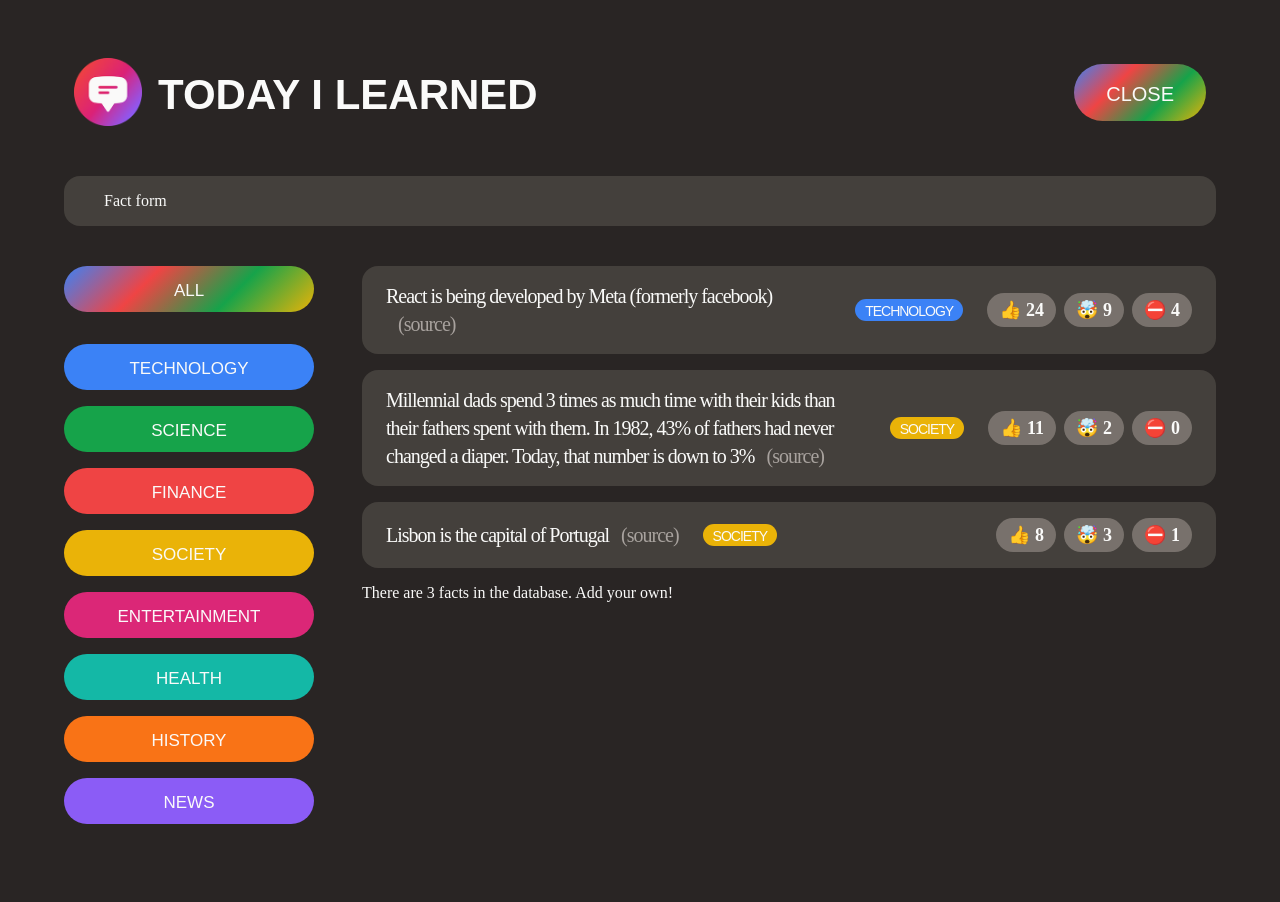
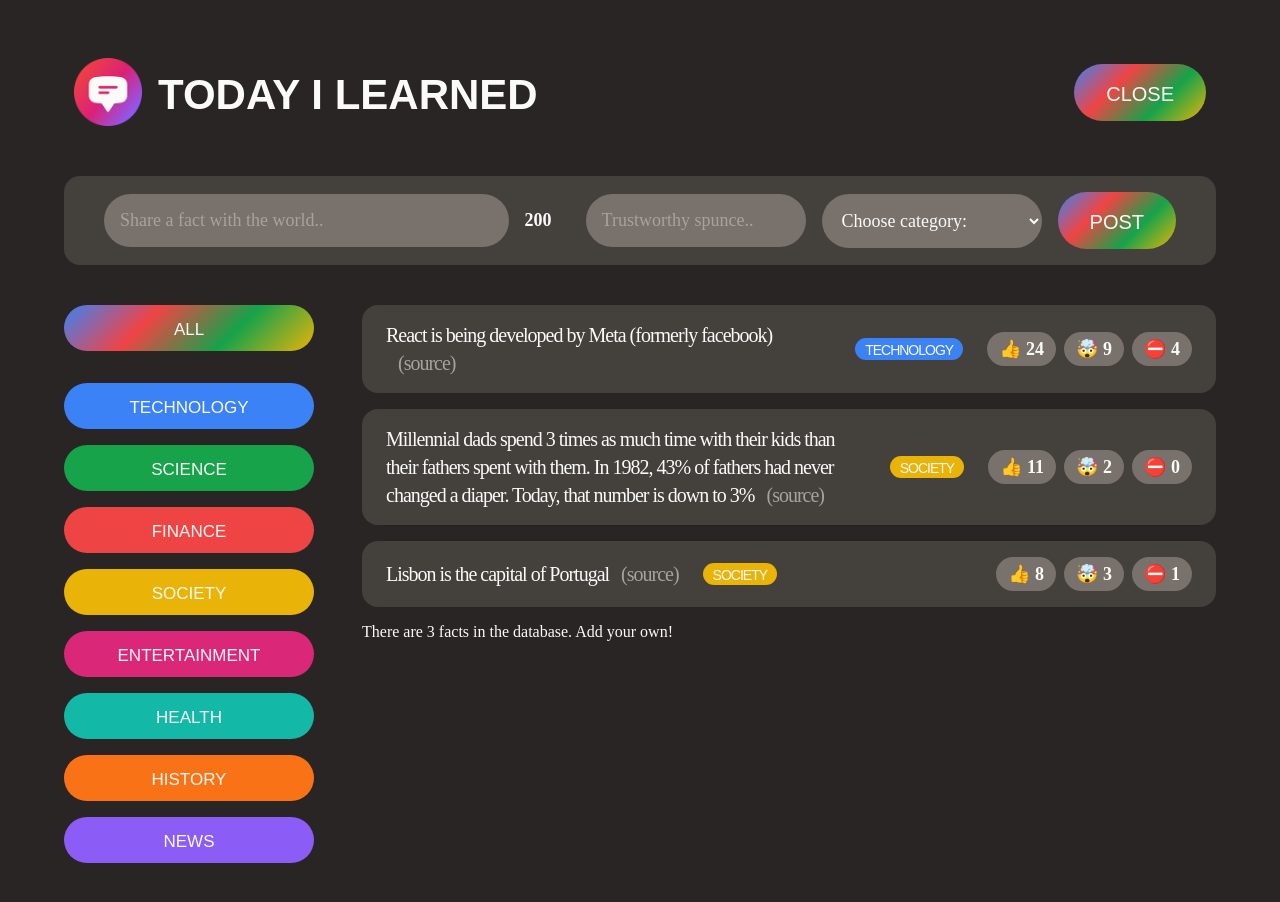
Before and after one commit to edmurneves/today-i-learned-project, a React (Create React App) app: page / in a window 1280 px wide. Both pictures are taken after a click on the button "SHARE A FACT". Shown: the top 902 px of the page. Built offline with nearby package versions, Linux system fonts and the light colour scheme; a web font is replaced by a local one.

Commit message:
Feat: Added the states to get values from the form

```diff
--- a/src/App.js
+++ b/src/App.js
@@ -84,10 +84,6 @@
   );
 }
 
-function NewFactForm() {
-  return <form className="fact-form">Fact form</form>;
-}
-
 const CATEGORIES = [
   { name: "technology", color: "#3b82f6" },
   { name: "science", color: "#16a34a" },
@@ -98,6 +94,45 @@
   { name: "history", color: "#f97316" },
   { name: "news", color: "#8b5cf6" },
 ];
+
+function NewFactForm() {
+  const [text, setText] = useState("");
+  const [source, setSource] = useState("");
+  const [category, setCategory] = useState("");
+  const textLength = text.length;
+
+  function handlerSubmit(e) {
+    e.preventDefault();
+    console.log(text, source, category);
+  }
+
+  return (
+    <form className="fact-form" onSubmit={handlerSubmit}>
+      <input
+        type="text"
+        placeholder="Share a fact with the world.."
+        value={text}
+        onChange={(e) => setText(e.target.value)}
+      />
+      <span>{200 - textLength}</span>
+      <input
+        type="text"
+        placeholder="Trustworthy spunce.."
+        value={source}
+        onChange={(e) => setSource(e.target.value)}
+      />
+      <select value={category} onChange={(e) => setCategory(e.target.value)}>
+        <option value="">Choose category:</option>
+        {CATEGORIES.map((cat) => (
+          <option key={cat.name} value={cat.name}>
+            {cat.name.toUpperCase()}
+          </option>
+        ))}
+      </select>
+      <button className="btn btn-large">Post</button>
+    </form>
+  );
+}
 
 function Categoryfilter() {
   return (
```
